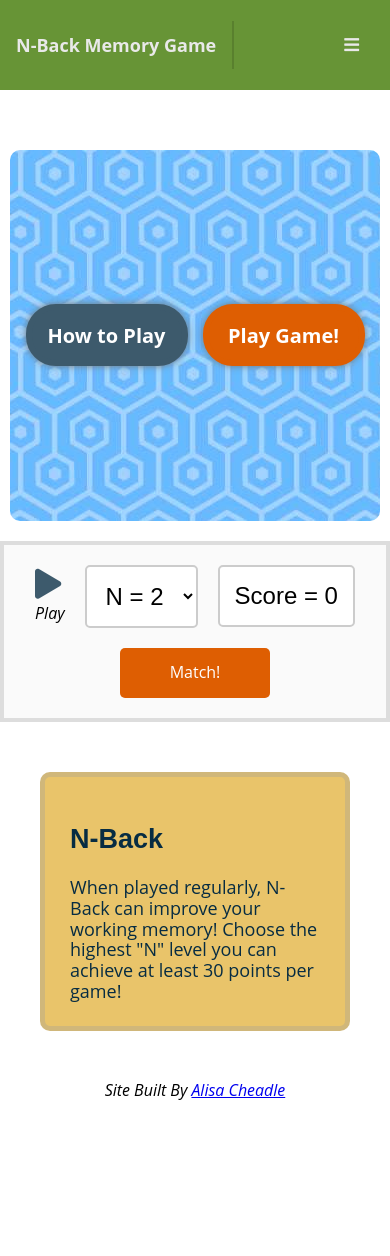
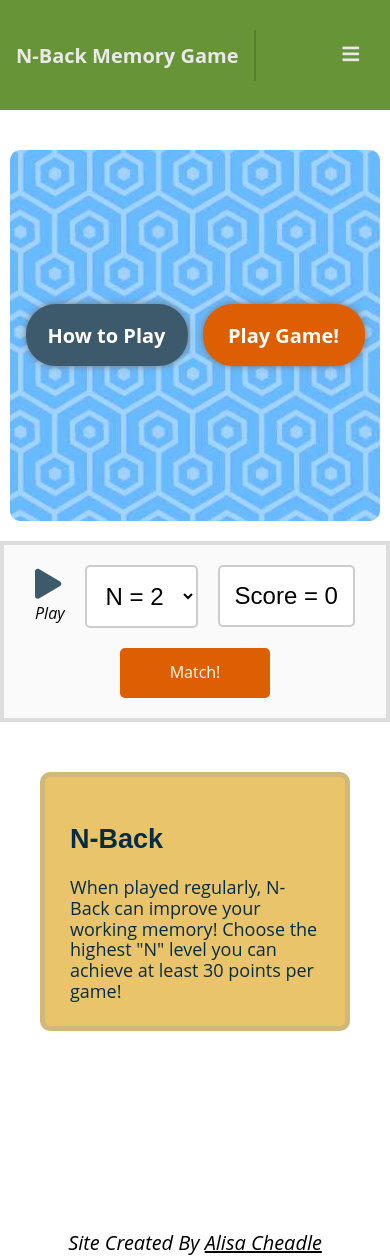
Before and after one commit to alisa1649/Nback-Memory-Game, a website with bundled scripts: page index.html in a window 390 px wide. Before the commit the page ends 1101 px from the top, so only its background shows below. Built offline with nearby package versions, Linux system fonts and the light colour scheme; files whose address does not match are found by name; a web font is replaced by a local one.

Commit message:
styling changes to navbar

```diff
--- a/index.html
+++ b/index.html
@@ -122,7 +122,7 @@
         </script>
         </div>
       <footer class="byline">
-              <address class="author">Site Built By <a rel="author" target="_blank" href="http://alisacheadle.com">Alisa Cheadle</a></address>
+              <address class="author">Site Created By <a rel="author" target="_blank" href="http://alisacheadle.com">Alisa Cheadle</a></address>
       </footer>
   </body>
 </html>
--- a/src/styles/index.scss
+++ b/src/styles/index.scss
@@ -19,10 +19,14 @@ body, html {
 }
 .byline {
   display: flex;
+  font-size: 20px;
   .author  {
     margin-left: auto;
     margin-right: auto;
-    margin-top: 50px;
+    margin-top: 200px;
+    a {
+      color: black;
+    }
   }
 }
 
@@ -36,8 +40,6 @@ body, html {
 }
 
 .main-page {
-  display: flex;
-  margin-top: 150px;
   display: flex;
   margin-top: 150px;
   gap: 50px;
@@ -301,23 +303,17 @@ body, html {
   transition: opacity 200ms ease-in;
   backdrop-filter: blur(3px);
 }
-
-
-
 .navbar {
   display: flex;
   position: fixed;
-  min-height: 90px;
+  min-height: 110px;
   width: 100%;
   top: 0;
   overflow: hidden;
   background-color: var(--color-2);
   align-items: center;
-  z-index: 10;
 }
-.author {
 
-}
 .navbar a {
   float: left;
   display: block;
@@ -325,17 +321,18 @@ body, html {
   text-align: center;
   padding: 14px 16px;
   text-decoration: none;
-  font-size: 17px;
+  font-size: 19px;
 }
 
 .navbar .home {
-  font-size: 18px;
+  font-size: 20px;
   font-weight: bold;
   border-right: 2px solid #0002;
 }
 
 .navbar a:hover {
-  color: #fff;
+  background-color: #ddd;
+  color: black;
 }
 
 .navbar .icon {
@@ -359,7 +356,6 @@ body, html {
     top: 0;
   }
   .navbar.responsive a {
-    float: none;
     display: block;
     text-align: left;
   }
--- a/src/styles/navbar.scss
+++ b/src/styles/navbar.scss
@@ -2,12 +2,12 @@
 <link rel="stylesheet" href="https://cdnjs.cloudflare.com/ajax/libs/font-awesome/4.7.0/css/font-awesome.min.css">
 
 
-.topnav {
+.navbar {
   overflow: hidden;
   background-color: #333;
 }
 
-.topnav a {
+.navbar a {
   float: left;
   display: block;
   color: #f2f2f2;
@@ -17,36 +17,36 @@
   font-size: 17px;
 }
 
-.topnav a:hover {
+.navbar a:hover {
   background-color: #ddd;
   color: black;
 }
 
-.topnav a.active {
+.navbar a.active {
   background-color: #C5D86D;
   color: #363636;
 }
 
-.topnav .icon {
+.navbar .icon {
   display: none;
 }
 
 @media screen and (max-width: 600px) {
-  .topnav a:not(:first-child) {display: none;}
-  .topnav a.icon {
+  .navbar a:not(:first-child) {display: none;}
+  .navbar a.icon {
     float: right;
     display: block;
   }
 }
 
 @media screen and (max-width: 600px) {
-  .topnav.responsive {position: relative;}
-  .topnav.responsive .icon {
+  .navbar.responsive {position: relative;}
+  .navbar.responsive .icon {
     position: absolute;
     right: 0;
     top: 0;
   }
-  .topnav.responsive a {
+  .navbar.responsive a {
     float: none;
     display: block;
     text-align: left;
```
